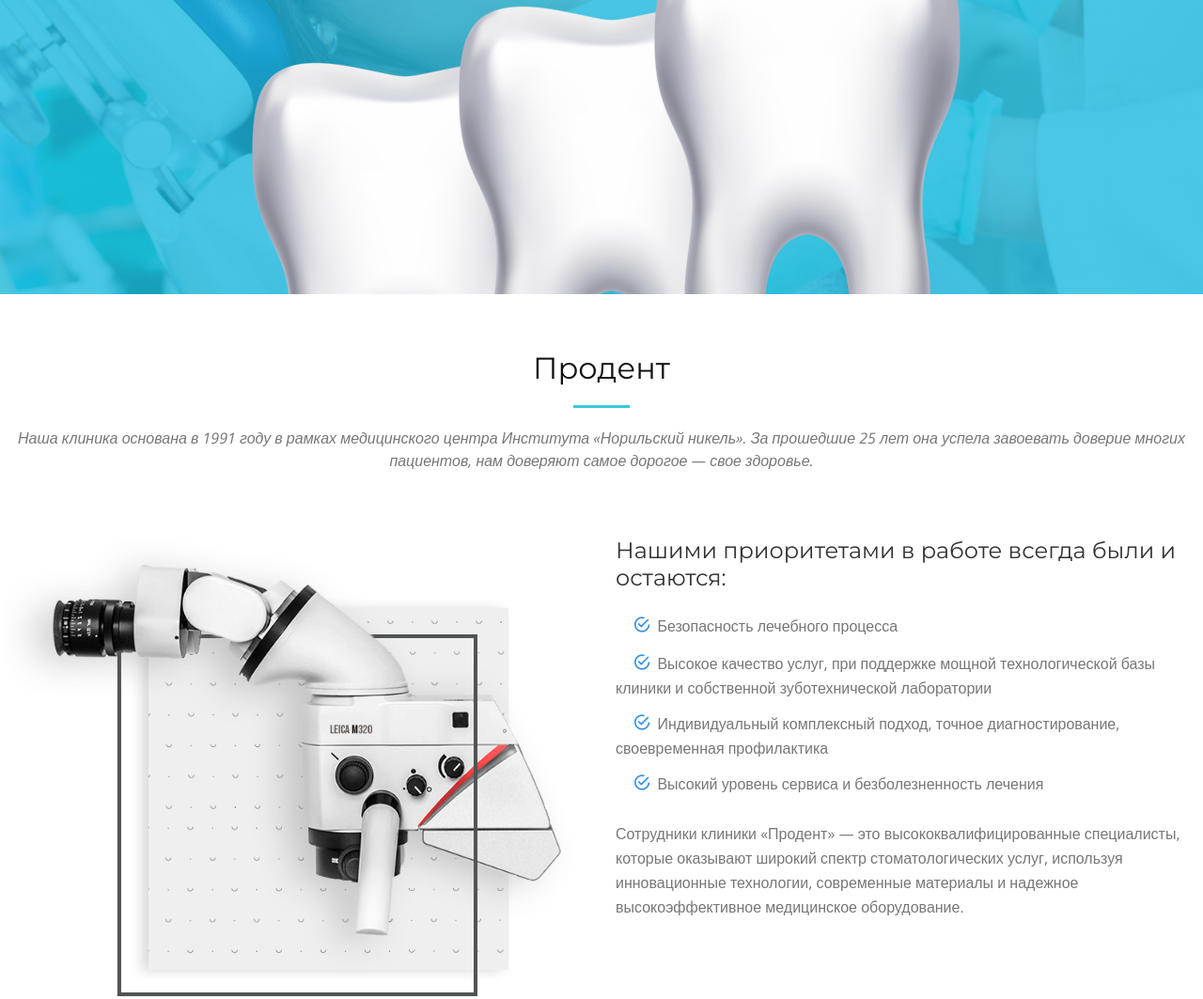
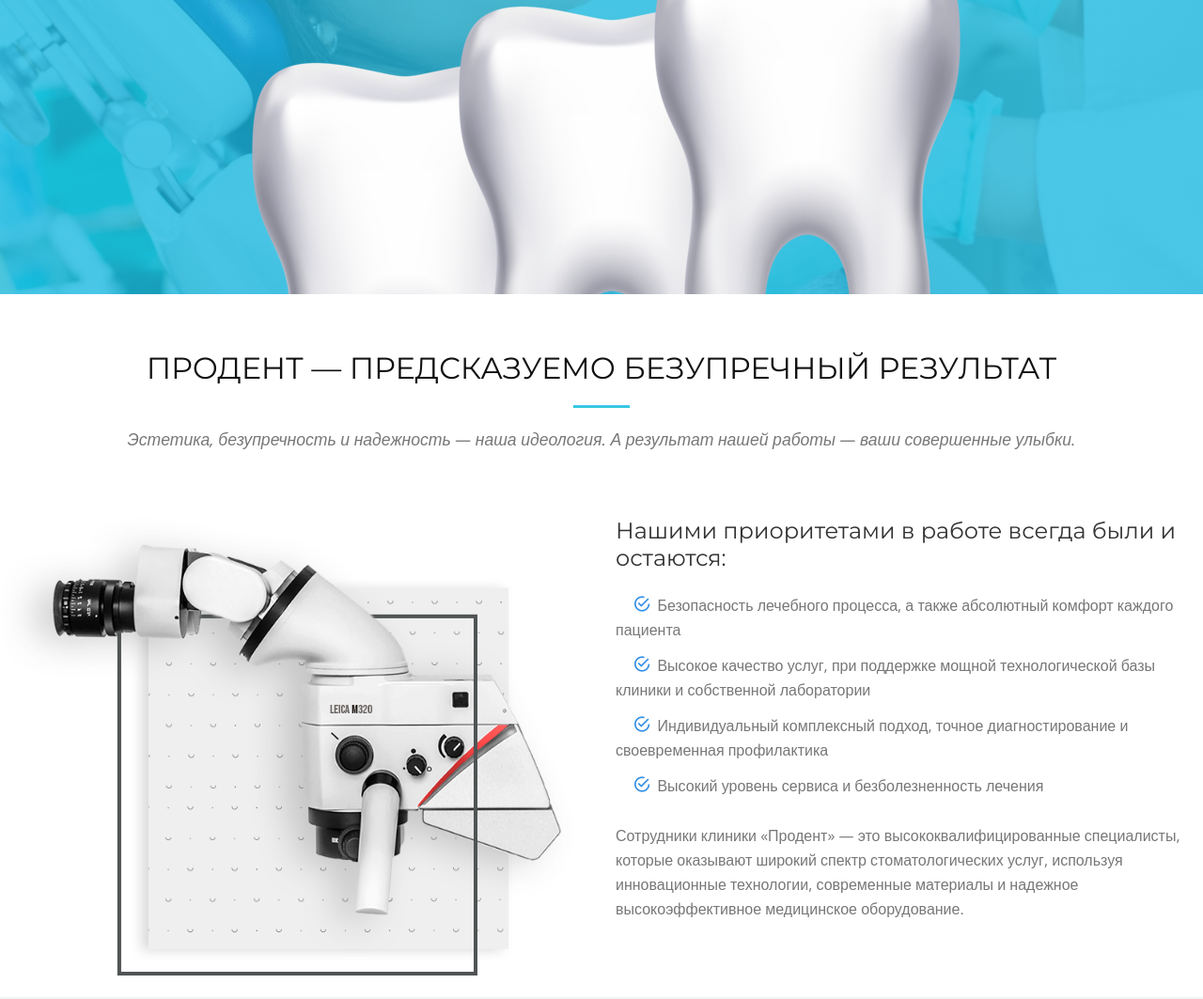
Before and after one commit to heyllog/new-prodent, a plain HTML site: page index.html in a window 1280 px wide. Shown: the part 487-1550 px from the top of the page at 94% size. Drawn offline with nearby package versions, Linux system fonts and the light colour scheme; files whose address does not match are found by name.

Commit message:
New text

```diff
--- a/css/style.css
+++ b/css/style.css
@@ -108,6 +108,7 @@ h6 {
 #header #logo img {
   padding: 0;
   margin: 0;
+  width: 92px;
 }
 
 #header.header-fixed {
@@ -495,7 +496,7 @@ body.mobile-nav-active #mobile-nav-toggle {
 --------------------------------*/
 
 #about {
-  padding: 60px 0;
+  padding: 60px 0 0 0;
   overflow: hidden;
   background: #fff;
   color: #777;
--- a/index.html
+++ b/index.html
@@ -42,7 +42,7 @@ Header
             <div id="logo" class="pull-left">
                 <h1><a href="#intro" class="scrollto">Стоматология «Продент»</a></h1>
                 <!-- Uncomment below if you prefer to use an image logo -->
-                <!-- <a href="#intro"><img src="img/logo.png" alt="" title=""></a> -->
+                <!-- <a href="#intro"><img src="img/free_horizontal_on_white_by_logaster.png" alt="" title=""></a> -->
             </div>
 
             <nav id="nav-menu-container">
@@ -94,13 +94,12 @@ Intro Section
         <section id="about" class="section-bg">
             <div class="container-fluid">
                 <div class="section-header">
-                    <h3 class="section-title">Продент</h3>
+                    <h3 class="section-title" style="text-transform: uppercase;">Продент — предсказуемо безупречный
+                        результат</h3>
                     <span class="section-divider"></span>
-                    <p class="section-description">
-                        Наша клиника основана в 1991 году в рамках медицинского центра
-                        Института «Норильский никель». За прошедшие 25 лет она успела
-                        завоевать доверие многих пациентов, нам доверяют самое дорогое —
-                        свое здоровье.
+                    <p class="section-description" style="font-size: 1.1rem;">
+                        Эстетика, безупречность и надежность — наша идеология. А результат нашей работы — ваши
+                        совершенные улыбки.
                     </p>
                 </div>
 
@@ -119,16 +118,17 @@ Intro Section
                         <ul>
                             <li>
                                 <i class="ion-android-checkmark-circle"></i> Безопасность
-                                лечебного процесса
+                                лечебного процесса, а также абсолютный комфорт
+                                каждого пациента
                             </li>
                             <li>
                                 <i class="ion-android-checkmark-circle"></i> Высокое качество
                                 услуг, при поддержке мощной технологической базы клиники и
-                                собственной зуботехнической лаборатории
+                                собственной лаборатории
                             </li>
                             <li>
                                 <i class="ion-android-checkmark-circle"></i> Индивидуальный
-                                комплексный подход, точное диагностирование, своевременная
+                                комплексный подход, точное диагностирование и своевременная
                                 профилактика
                             </li>
                             <li>
@@ -138,18 +138,9 @@ Intro Section
                         </ul>
 
                         <p>
-                            Сотрудники клиники «Продент» — это высококвалифицированные
-                            специалисты, которые оказывают широкий спектр стоматологических
-                            услуг, используя инновационные технологии, современные материалы
-                            и надежное высокоэффективное медицинское оборудование.
-                            <!-- Мы находим индивидуальный подход к
-                        каждому пациенту и комплексное решение любых проблем. Наши
-                        специалисты солидарны с мнением большинства пациентов о том, что
-                        красивая, здоровая улыбка значит очень много. Человек,
-                        обладающий красивой улыбкой гораздо больше уверен в себе, а это
-                        в свою очередь является огромным стимулом для того, чтобы больше
-                        следить за здоровьем своих зубов. Приходите к нам за красивой
-                        улыбкой и хорошим настроением! -->
+                            Сотрудники клиники «Продент» — это высококвалифицированные специалисты, которые оказывают
+                            широкий спектр стоматологических услуг, используя инновационные технологии, современные
+                            материалы и надежное высокоэффективное медицинское оборудование.
                         </p>
                     </div>
                 </div>
@@ -376,7 +367,7 @@ Intro Section
                             <h3>Продент</h3>
                             <p>
                                 <!-- Приходите к нам за красивой и здоровой улыбкой -->
-                                Клиника находится, недалеко от станций метро «Академическая»,
+                                Клиника находится в здании института "Гипроникель", недалеко от станций метро «Академическая»,
                                 «Площадь Мужества» и «Политехническая».
                             </p>
                         </div>
```
Also changed, not shown: img/free_horizontal_on_white_by_logaster.png (added).
